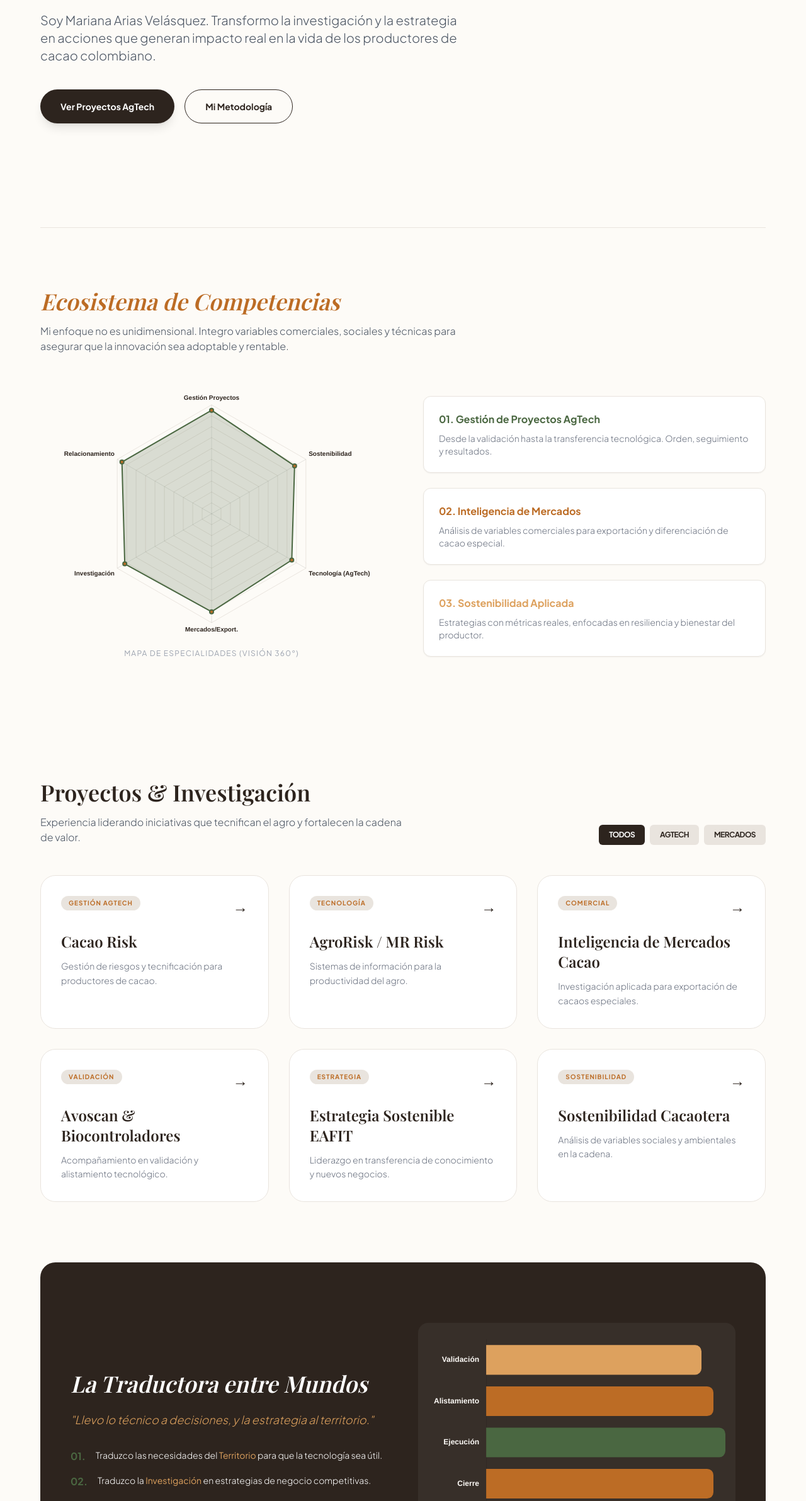
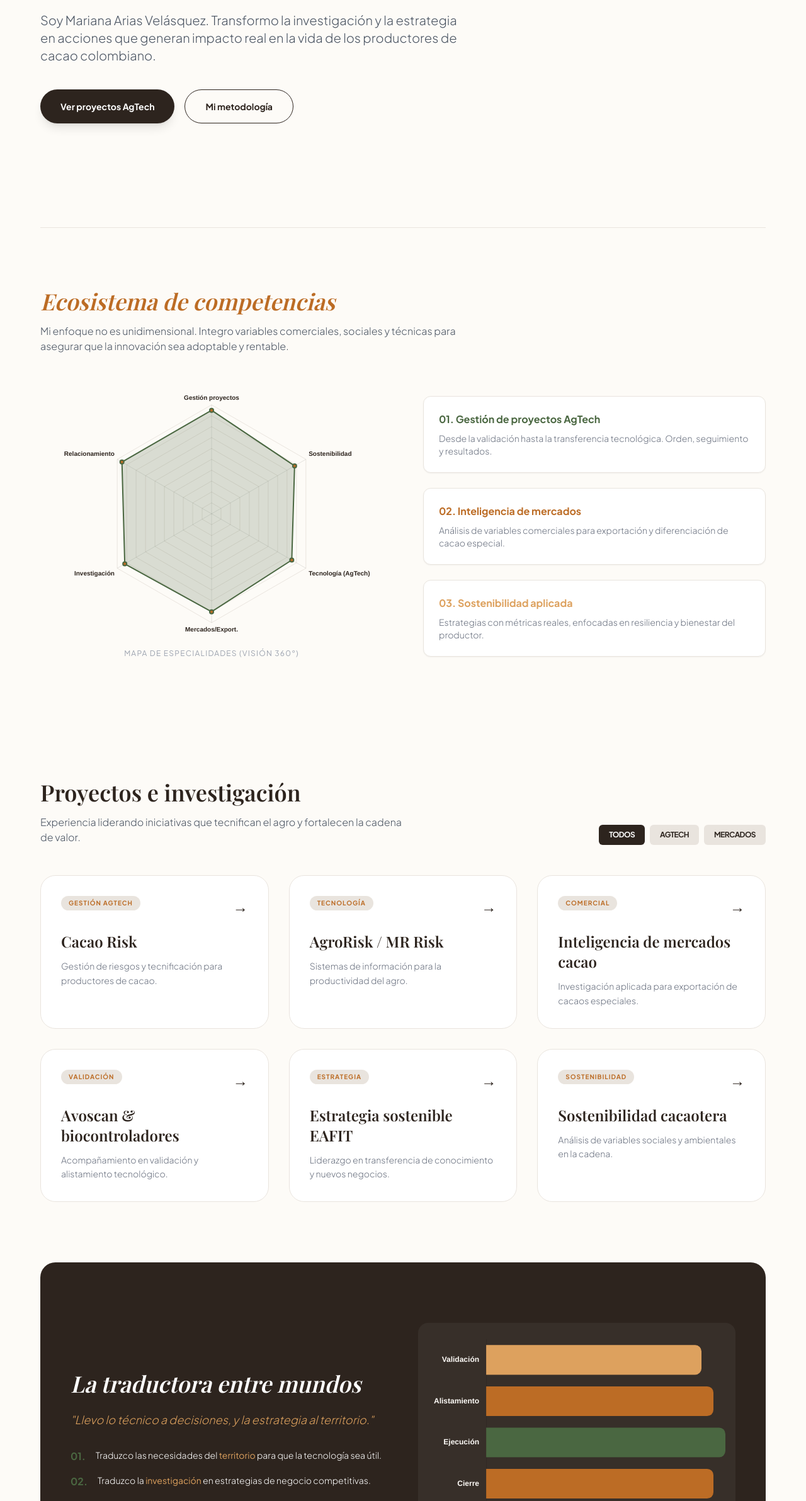
Before and after one commit to MarianaAriasVelasquez/Blog, a plain HTML site: page index.html in a window 1280 px wide. Shown: the part 407-2791 px from the top of the page at 63% size. Drawn offline with nearby package versions, Linux system fonts and the light colour scheme; a web font is replaced by a local one.

Commit message:
Update index.html
Borrador 2

```diff
--- a/index.html
+++ b/index.html
@@ -12,11 +12,6 @@
     <link rel="preconnect" href="https://fonts.googleapis.com">
     <link rel="preconnect" href="https://fonts.gstatic.com" crossorigin>
     <link href="https://fonts.googleapis.com/css2?family=Plus+Jakarta+Sans:wght@300;400;600;700&family=Playfair+Display:ital,wght@0,600;1,600&display=swap" rel="stylesheet">
-
-    <!-- Chosen Palette: Cacao & AgTech Modern -->
-    <!-- Fondo: #FDFBF7 (Crema suave / Papel) -->
-    <!-- Texto: #2D241E (Marrón Cacao Profundo) -->
-    <!-- Acentos: #4A6741 (Verde Follaje), #BC6C25 (Tierra/Cacao), #DDA15E (Trigo/Mercado) -->
 
     <script>
         tailwind.config = {
@@ -63,35 +58,7 @@
 
         .stagger-1 { animation-delay: 0.1s; }
         .stagger-2 { animation-delay: 0.3s; }
-
-        /* Estilo para los botones de navegación activa */
-        .nav-active {
-            color: #BC6C25;
-            border-bottom: 2px solid #BC6C25;
-        }
     </style>
-
-    <!-- Application Structure Plan:
-         1. Hero Impactante: Presentación como líder de proyectos y puente entre mundos.
-         2. Dashboard de Capacidades: Visualización de "Superpoderes" y enfoque de Cadena de Valor.
-         3. Portafolio Interactivo: "Del Territorio al Mercado", explorando proyectos AgTech y de investigación.
-         4. Visión Estratégica: Infografía interactiva sobre el rol de "traductora".
-         RATIONALE: Se eligió esta estructura porque la audiencia de Mariana (gremios, cooperantes, academia) necesita ver resultados tangibles y capacidad técnica. El diseño es limpio y profesional pero con un toque humano y orgánico.
-    -->
-
-    <!-- Visualization & Content Choices:
-         1. Radar de Especialidades:
-            - Goal: Comparar/Organizar.
-            - Justificación: Muestra el balance entre gestión, técnica y mercado.
-         2. Gráfico de Ciclo de Proyecto:
-            - Goal: Informar proceso.
-            - Justificación: Demuestra el dominio de las fases (Validación -> Transferencia).
-         3. Galería de Proyectos con Filtros:
-            - Goal: Organizar.
-            - Justificación: Permite al usuario filtrar por "Tecnología", "Sostenibilidad" o "Mercados".
-    -->
-
-    <!-- CONFIRMATION: NO SVG graphics used. NO Mermaid JS used. -->
 </head>
 <body class="bg-cacao-bg text-cacao-dark font-sans antialiased overflow-x-hidden">
 
@@ -112,9 +79,9 @@
 
     <main class="w-full max-w-7xl mx-auto pt-32 px-6 md:px-16">
 
-        <!-- SECCIÓN 1: HERO (Identidad Profesional) -->
+        <!-- SECCIÓN 1: HERO -->
         <section id="hero" class="min-h-[70vh] flex flex-col justify-center items-start mb-20 fade-in">
-            <h2 class="text-cacao-green font-bold tracking-[0.3em] uppercase text-sm mb-4">Líder de Proyectos • Investigadora</h2>
+            <h2 class="text-cacao-green font-bold tracking-[0.3em] uppercase text-sm mb-4">Líder de proyectos • Investigadora</h2>
             <h1 class="font-serif text-4xl md:text-6xl lg:text-7xl leading-tight mb-8">
                 Conectando el <span class="italic text-cacao-earth">territorio</span> con la <span class="text-cacao-green">tecnología</span> y el mercado.
             </h1>
@@ -123,55 +90,53 @@
             </p>
             <div class="flex space-x-4">
                 <button onclick="scrollToSection('proyectos')" class="bg-cacao-dark text-white px-8 py-4 rounded-full text-sm font-bold hover:bg-cacao-earth transition shadow-lg">
-                    Ver Proyectos AgTech
+                    Ver proyectos AgTech
                 </button>
                 <button onclick="scrollToSection('perfil')" class="border border-cacao-dark px-8 py-4 rounded-full text-sm font-bold hover:bg-cacao-soft transition">
-                    Mi Metodología
+                    Mi metodología
                 </button>
             </div>
         </section>
 
-        <!-- SECCIÓN 2: DASHBOARD DE CAPACIDADES (Data Viz) -->
+        <!-- SECCIÓN 2: DASHBOARD DE CAPACIDADES -->
         <section id="perfil" class="py-24 border-t border-cacao-soft fade-in stagger-1">
             <div class="mb-16">
-                <h3 class="font-serif text-3xl md:text-4xl mb-4 italic text-cacao-earth text-center lg:text-left">Ecosistema de Competencias</h3>
+                <h3 class="font-serif text-3xl md:text-4xl mb-4 italic text-cacao-earth text-center lg:text-left">Ecosistema de competencias</h3>
                 <p class="text-gray-600 max-w-2xl font-light text-center lg:text-left">
                     Mi enfoque no es unidimensional. Integro variables comerciales, sociales y técnicas para asegurar que la innovación sea adoptable y rentable.
                 </p>
             </div>
 
             <div class="grid grid-cols-1 lg:grid-cols-2 gap-16 items-center">
-                <!-- Gráfico de Radar -->
                 <div class="flex flex-col items-center">
                     <div class="chart-container">
                         <canvas id="skillsChart"></canvas>
                     </div>
-                    <p class="text-xs text-gray-400 mt-6 tracking-widest uppercase">Mapa de Especialidades (Visión 360°)</p>
+                    <p class="text-xs text-gray-400 mt-6 tracking-widest uppercase">Mapa de especialidades (Visión 360°)</p>
                 </div>
 
-                <!-- Lista de Superpoderes Interactiva -->
                 <div class="space-y-6">
-                    <div class="p-6 bg-white border border-cacao-soft rounded-xl shadow-sm hover:shadow-md transition cursor-pointer" onclick="updateSkillView(0)">
-                        <h4 class="font-bold text-cacao-green mb-2">01. Gestión de Proyectos AgTech</h4>
+                    <div class="p-6 bg-white border border-cacao-soft rounded-xl shadow-sm hover:shadow-md transition cursor-pointer">
+                        <h4 class="font-bold text-cacao-green mb-2">01. Gestión de proyectos AgTech</h4>
                         <p class="text-sm text-gray-500 font-light">Desde la validación hasta la transferencia tecnológica. Orden, seguimiento y resultados.</p>
                     </div>
-                    <div class="p-6 bg-white border border-cacao-soft rounded-xl shadow-sm hover:shadow-md transition cursor-pointer" onclick="updateSkillView(1)">
-                        <h4 class="font-bold text-cacao-earth mb-2">02. Inteligencia de Mercados</h4>
+                    <div class="p-6 bg-white border border-cacao-soft rounded-xl shadow-sm hover:shadow-md transition cursor-pointer">
+                        <h4 class="font-bold text-cacao-earth mb-2">02. Inteligencia de mercados</h4>
                         <p class="text-sm text-gray-500 font-light">Análisis de variables comerciales para exportación y diferenciación de cacao especial.</p>
                     </div>
-                    <div class="p-6 bg-white border border-cacao-soft rounded-xl shadow-sm hover:shadow-md transition cursor-pointer" onclick="updateSkillView(2)">
-                        <h4 class="font-bold text-cacao-sand mb-2">03. Sostenibilidad Aplicada</h4>
+                    <div class="p-6 bg-white border border-cacao-soft rounded-xl shadow-sm hover:shadow-md transition cursor-pointer">
+                        <h4 class="font-bold text-cacao-sand mb-2">03. Sostenibilidad aplicada</h4>
                         <p class="text-sm text-gray-500 font-light">Estrategias con métricas reales, enfocadas en resiliencia y bienestar del productor.</p>
                     </div>
                 </div>
             </div>
         </section>
 
-        <!-- SECCIÓN 3: PROYECTOS (Interactividad) -->
+        <!-- SECCIÓN 3: PROYECTOS -->
         <section id="proyectos" class="py-24 fade-in stagger-2">
             <div class="flex flex-col md:flex-row justify-between items-end mb-12">
                 <div class="max-w-xl">
-                    <h3 class="font-serif text-4xl mb-4">Proyectos & Investigación</h3>
+                    <h3 class="font-serif text-4xl mb-4">Proyectos e investigación</h3>
                     <p class="text-gray-600 font-light">Experiencia liderando iniciativas que tecnifican el agro y fortalecen la cadena de valor.</p>
                 </div>
                 <div class="mt-6 md:mt-0 flex space-x-2">
@@ -181,29 +146,28 @@
                 </div>
             </div>
 
-            <!-- Grid de Proyectos -->
             <div id="project-grid" class="grid grid-cols-1 md:grid-cols-2 lg:grid-cols-3 gap-8">
                 <!-- Contenido generado por JS -->
             </div>
         </section>
 
-        <!-- SECCIÓN 4: LA TRADUCTORA (Concepto) -->
+        <!-- SECCIÓN 4: LA TRADUCTORA (Actualizado el título a minúsculas según pedido) -->
         <section class="py-24 bg-cacao-dark text-white rounded-3xl p-12 mb-24 flex flex-col lg:flex-row items-center gap-12 overflow-hidden">
             <div class="lg:w-1/2">
-                <h3 class="font-serif text-4xl mb-6 italic">La Traductora entre Mundos</h3>
+                <h3 class="font-serif text-4xl mb-6 italic text-white">La traductora entre mundos</h3>
                 <p class="text-cacao-sand text-lg mb-8 font-light italic">"Llevo lo técnico a decisiones, y la estrategia al territorio."</p>
                 <div class="space-y-4">
                     <div class="flex items-start space-x-4">
                         <span class="text-cacao-green font-bold">01.</span>
-                        <p class="text-sm font-light">Traduzco las necesidades del <strong class="text-cacao-sand">Territorio</strong> para que la tecnología sea útil.</p>
+                        <p class="text-sm font-light">Traduzco las necesidades del <strong class="text-cacao-sand">territorio</strong> para que la tecnología sea útil.</p>
                     </div>
                     <div class="flex items-start space-x-4">
                         <span class="text-cacao-green font-bold">02.</span>
-                        <p class="text-sm font-light">Traduzco la <strong class="text-cacao-sand">Investigación</strong> en estrategias de negocio competitivas.</p>
+                        <p class="text-sm font-light">Traduzco la <strong class="text-cacao-sand">investigación</strong> en estrategias de negocio competitivas.</p>
                     </div>
                     <div class="flex items-start space-x-4">
                         <span class="text-cacao-green font-bold">03.</span>
-                        <p class="text-sm font-light">Traduzco las exigencias del <strong class="text-cacao-sand">Mercado</strong> en planes de sostenibilidad real.</p>
+                        <p class="text-sm font-light">Traduzco las exigencias del <strong class="text-cacao-sand">mercado</strong> en planes de sostenibilidad real.</p>
                     </div>
                 </div>
             </div>
@@ -216,7 +180,7 @@
 
     </main>
 
-    <!-- FOOTER / CONTACTO -->
+    <!-- FOOTER -->
     <footer id="contacto" class="bg-cacao-soft py-20">
         <div class="max-w-4xl mx-auto px-6 text-center">
             <h3 class="font-serif text-4xl mb-8">¿Conectamos por el cacao colombiano?</h3>
@@ -234,36 +198,32 @@
             </div>
 
             <div class="flex justify-center space-x-8 text-sm font-bold tracking-widest uppercase text-cacao-earth">
-                <a href="https://www.linkedin.com/in/mariana-arias-velasquez-44a582133" class="hover:underline">LinkedIn</a>
+                <a href="https://www.linkedin.com/in/mariana-arias-velasquez-44a582133" target="_blank" class="hover:underline">LinkedIn</a>
                 <a href="#" class="hover:underline">Portafolio PDF</a>
             </div>
         </div>
     </footer>
 
-    <!-- LOGIC -->
     <script>
-        // --- 1. State ---
         const appState = {
             projects: [
                 { id: 1, title: 'Cacao Risk', category: 'agtech', desc: 'Gestión de riesgos y tecnificación para productores de cacao.', impact: 'Gestión AgTech' },
                 { id: 2, title: 'AgroRisk / MR Risk', category: 'agtech', desc: 'Sistemas de información para la productividad del agro.', impact: 'Tecnología' },
-                { id: 3, title: 'Inteligencia de Mercados Cacao', category: 'mercado', desc: 'Investigación aplicada para exportación de cacaos especiales.', impact: 'Comercial' },
-                { id: 4, title: 'Avoscan & Biocontroladores', category: 'agtech', desc: 'Acompañamiento en validación y alistamiento tecnológico.', impact: 'Validación' },
-                { id: 5, title: 'Estrategia Sostenible EAFIT', category: 'mercado', desc: 'Liderazgo en transferencia de conocimiento y nuevos negocios.', impact: 'Estrategia' },
-                { id: 6, title: 'Sostenibilidad Cacaotera', category: 'mercado', desc: 'Análisis de variables sociales y ambientales en la cadena.', impact: 'Sostenibilidad' }
+                { id: 3, title: 'Inteligencia de mercados cacao', category: 'mercado', desc: 'Investigación aplicada para exportación de cacaos especiales.', impact: 'Comercial' },
+                { id: 4, title: 'Avoscan & biocontroladores', category: 'agtech', desc: 'Acompañamiento en validación y alistamiento tecnológico.', impact: 'Validación' },
+                { id: 5, title: 'Estrategia sostenible EAFIT', category: 'mercado', desc: 'Liderazgo en transferencia de conocimiento y nuevos negocios.', impact: 'Estrategia' },
+                { id: 6, title: 'Sostenibilidad cacaotera', category: 'mercado', desc: 'Análisis de variables sociales y ambientales en la cadena.', impact: 'Sostenibilidad' }
             ]
         };
 
-        // --- 2. Charts (Chart.js) ---
         function initCharts() {
-            // Skill Radar Chart
             const ctxSkills = document.getElementById('skillsChart').getContext('2d');
             new Chart(ctxSkills, {
                 type: 'radar',
                 data: {
-                    labels: ['Gestión Proyectos', 'Sostenibilidad', 'Tecnología (AgTech)', 'Mercados/Export.', 'Investigación', 'Relacionamiento'],
+                    labels: ['Gestión proyectos', 'Sostenibilidad', 'Tecnología (AgTech)', 'Mercados/Export.', 'Investigación', 'Relacionamiento'],
                     datasets: [{
-                        label: 'Nivel de Especialidad',
+                        label: 'Nivel de especialidad',
                         data: [95, 88, 85, 90, 92, 95],
                         backgroundColor: 'rgba(74, 103, 65, 0.2)',
                         borderColor: '#4A6741',
@@ -287,14 +247,13 @@
                 }
             });
 
-            // Impact Bar Chart (Fases de Proyecto)
             const ctxImpact = document.getElementById('impactChart').getContext('2d');
             new Chart(ctxImpact, {
                 type: 'bar',
                 data: {
                     labels: ['Validación', 'Alistamiento', 'Ejecución', 'Cierre', 'Transferencia'],
                     datasets: [{
-                        label: 'Dominio de Fase (%)',
+                        label: 'Dominio de fase (%)',
                         data: [90, 95, 100, 95, 85],
                         backgroundColor: ['#DDA15E', '#BC6C25', '#4A6741', '#BC6C25', '#DDA15E'],
                         borderRadius: 10
@@ -305,11 +264,10 @@
                     responsive: true,
                     maintainAspectRatio: false,
                     plugins: {
-                        legend: { display: false },
-                        tooltip: { backgroundColor: '#2D241E' }
+                        legend: { display: false }
                     },
                     scales: {
-                        x: { display: false, grid: { display: false } },
+                        x: { display: false },
                         y: {
                             grid: { display: false },
                             ticks: { color: '#FDFBF7', font: { weight: 'bold' } }
@@ -318,8 +276,6 @@
                 }
             });
         }
-
-        // --- 3. Interactive Functions ---
 
         function renderProjects(filter = 'all') {
             const grid = document.getElementById('project-grid');
@@ -338,28 +294,19 @@
         }
 
         function filterProjects(category, btn) {
-            // UI Toggle
             document.querySelectorAll('.filter-btn').forEach(b => {
                 b.classList.remove('bg-cacao-dark', 'text-white');
                 b.classList.add('bg-cacao-soft');
             });
             btn.classList.add('bg-cacao-dark', 'text-white');
             btn.classList.remove('bg-cacao-soft');
-
-            // Logic
             renderProjects(category);
-        }
-
-        function updateSkillView(index) {
-            // Podríamos expandir esto para mostrar detalles específicos por competencia
-            console.log("Visualizando competencia:", index);
         }
 
         function scrollToSection(id) {
             document.getElementById(id).scrollIntoView({ behavior: 'smooth' });
         }
 
-        // Init
         window.onload = () => {
             initCharts();
             renderProjects();
```
